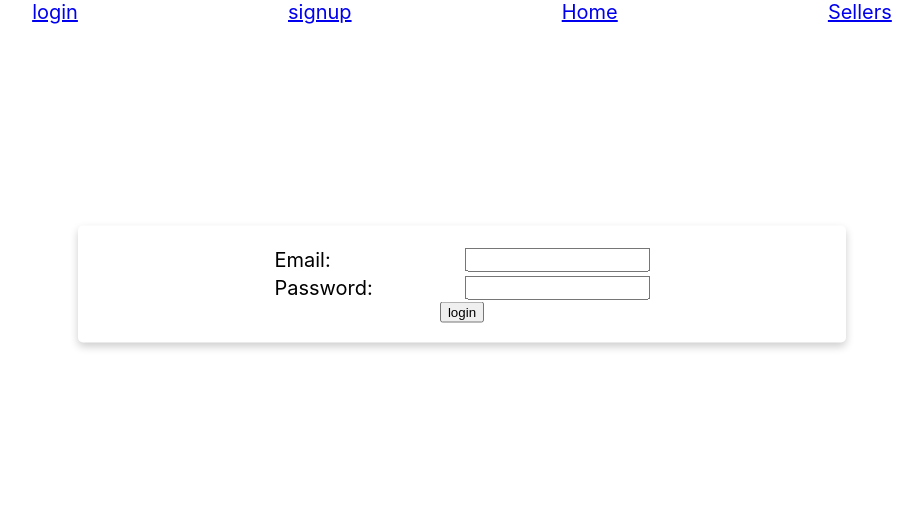
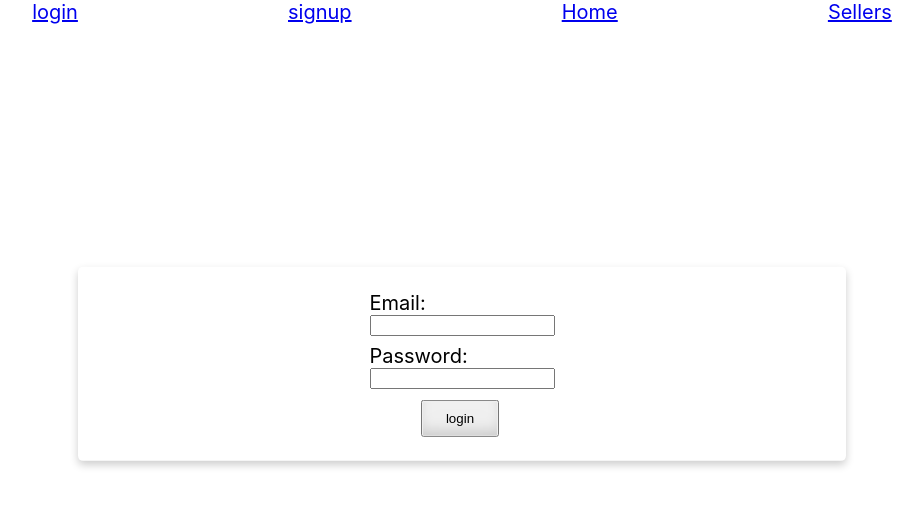
Before and after one commit to steventouba/TheBakeShopFrontend, a React (Create React App) app: page /login in a window 1280 px wide. Shown: the top 506 px of the page, without its empty margins (178-1101 px from the left). Built offline with nearby package versions, Linux system fonts and the light colour scheme.

Commit message:
Adjust spacing

```diff
--- a/src/components/forms/LoginForm.jsx
+++ b/src/components/forms/LoginForm.jsx
@@ -48,7 +48,9 @@ function LogInForm() {
               onChange={event => setPassword(event.target.value)}
             />
           </div>
-          <button type="submit">login</button>
+          <button type="submit" className={styles.submit}>
+            login
+          </button>
         </form>
       </div>
     </main>
--- a/src/components/forms/SignUpForm.jsx
+++ b/src/components/forms/SignUpForm.jsx
@@ -89,7 +89,9 @@ class SignupForm extends React.Component {
                 onChange={this.handleChange("matchingPassword")}
               />
             </div>
-            <button type="submit" value="submit">Sign up</button>
+            <button type="submit" value="submit" className={styles.submit}>
+              Sign up
+            </button>
           </form>
         </div>
       </main>
--- a/src/stylesheets/Form.module.css
+++ b/src/stylesheets/Form.module.css
@@ -3,12 +3,13 @@
 }
 
 .card {
+  margin-top: 2em;
   box-shadow: 0 4px 8px 0 rgba(0,0,0,0.2);
   transition: 0.3s;
   border-radius: 5px;
   position: absolute;
   left: 50%;
-  top: 30%;
+  top: 35%;
   transform: translate(-50%, -50%);
   width: 60%;
 }
@@ -22,14 +23,14 @@
   flex-direction: column;
   justify-content: center;
   align-items: center;
-  padding: 20px 20px;
+  padding: 1em;
+  min-width: 320px;
 }
 
 .group {
   display:grid;
-  grid-template-columns: 1fr 1fr;
-  grid-gap: 5px;
-  padding: 2px 5px;
+  grid-template-columns: repeat(auto-fit, minmax(160px, 1fr));
+  padding: 0.2em 0.3em;
 }
 
 .group > label {
@@ -39,3 +40,22 @@
 .group > label:after {
   content: ":";
 }
+
+.submit {
+  display: inline-block;
+  padding: 0.7em 1.7em;
+  margin: 0.5em 0.3em 0.3em 0;
+  /* border-radius: 0.2em; */
+  text-decoration: none;
+  font-weight: 400;
+  box-shadow: inset 0 -0.6em 1em -0.35em rgba(0,0,0,0.17),inset 0 0.6em 2em -0.3em rgba(255,255,255,0.15),inset 0 0 0em 0.05em rgba(255,255,255,0.12);
+  text-align: center;
+  position: relative;
+}
+
+@media all and (max-width:30em) {
+  .submit-button {
+    display: block;
+    margin: 0.4em auto;
+  }
+}
```
